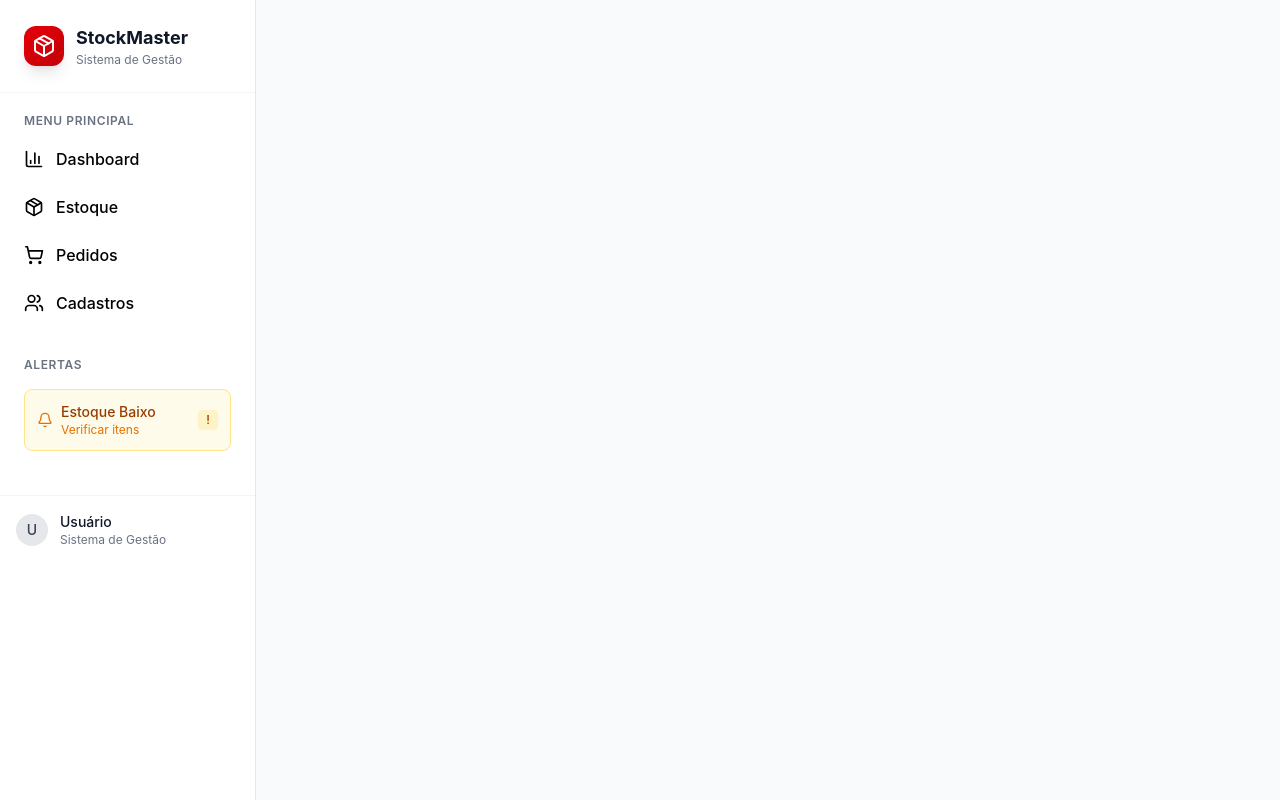
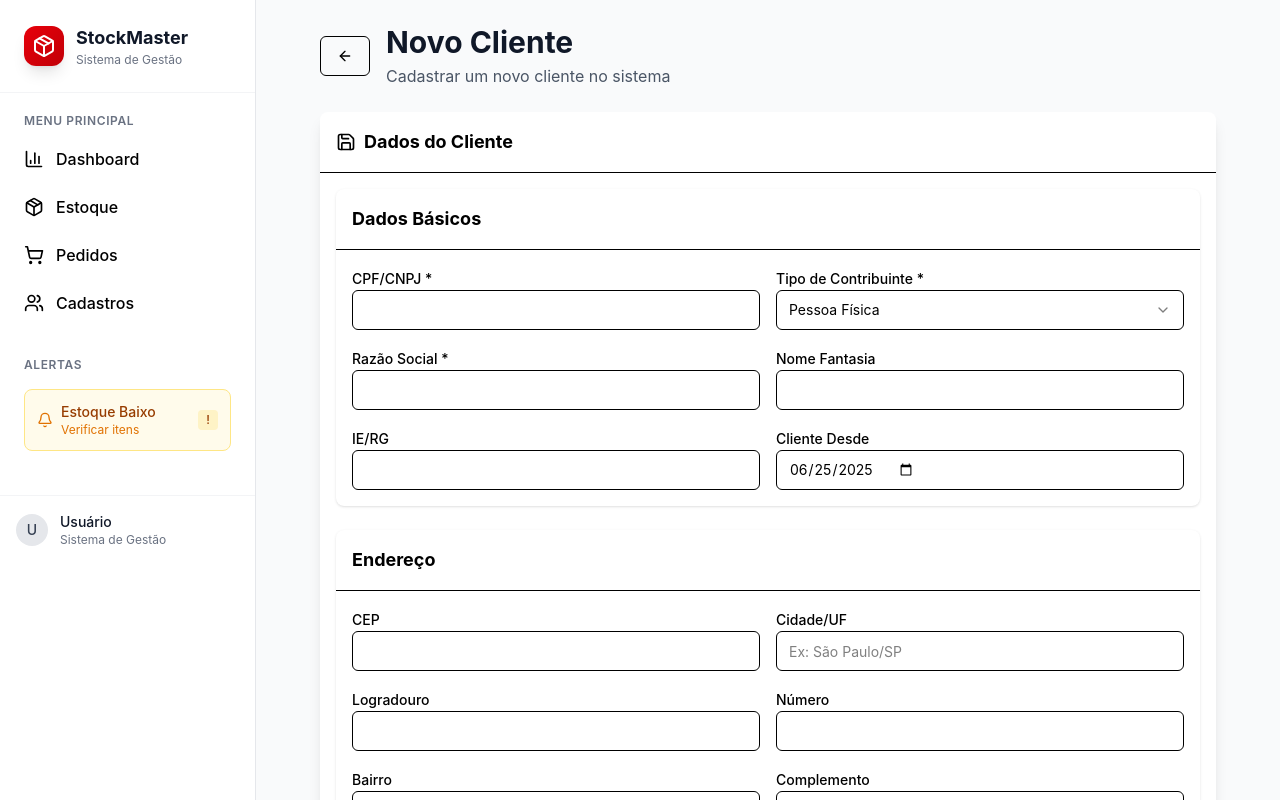
Before and after one commit to codebyjv/NewWLProject, a React (Vite) app: page /novo-cliente in a window 1280 px wide. Shown: the top 800 px of the page. Built offline with nearby package versions, Linux system fonts and the light colour scheme.

Commit message:
fix: corrigir rotas em App, ajustar importações e descomentar rota de NovoPedido; adicionar tipos exportados em customers.ts

```diff
--- a/src/App.tsx
+++ b/src/App.tsx
@@ -15,9 +15,9 @@ function App() {
         <Route path="/" element={<Dashboard />} />
         <Route path="/pedidos" element={<Pedidos />} />
         <Route path="/estoque" element={<Estoque />} />
-        <Route path="/cadastro" element={<Cadastro />} />
-        {/* <Route path="/novo-cliente" element={<NovoCliente />} />
-        <Route path="/novo-pedido" element={<NovoPedido />} /> */}
+        <Route path="/cadastros" element={<Cadastro />} />
+        <Route path="/novo-cliente" element={<NovoCliente />} />
+        {/* <Route path="/novo-pedido" element={<NovoPedido />} /> */}
       </Routes>
     </Layout>
   );
--- a/src/components/cadastros/CustomerForm.tsx
+++ b/src/components/cadastros/CustomerForm.tsx
@@ -1,4 +1,3 @@
-
 import React, { useState } from "react";
 
 import { CustomerFormProps } from "@/types/customerProps";
@@ -10,12 +9,19 @@ import { Textarea } from "@/components/ui/textarea";
 import { Switch } from "@/components/ui/switch";
 import { Select, SelectContent, SelectItem, SelectTrigger, SelectValue } from "@/components/ui/select";
 import { Card, CardContent, CardHeader, CardTitle } from "@/components/ui/card";
+import {
+  FormErrors,
+  CustomerFormValues,
+  Contato,
+  Endereco,
+  AllFields
+} from "@/types/customers";
+
 
 import { Plus, Trash2 } from "lucide-react";
 
-const [errors, setErrors] = useState<FormErrors>({});
-
 export default function CustomerForm({ customer, onSave, onCancel, isSaving }: CustomerFormProps) {
+  const [errors, setErrors] = useState<FormErrors>({});
   const [formData, setFormData] = useState<CustomerFormValues>({
     id: customer?.id || "",
     cpf_cnpj: customer?.cpf_cnpj || "",
@@ -284,7 +290,6 @@ export default function CustomerForm({ customer, onSave, onCancel, isSaving }: C
         <CardHeader className="flex flex-row items-center justify-between">
           <CardTitle>Contatos</CardTitle>
           <Button
-            // type="button" (comentado para teste)
             variant="outline"
             size="sm"
             onClick={addContact}>
@@ -299,7 +304,6 @@ export default function CustomerForm({ customer, onSave, onCancel, isSaving }: C
                 <h4 className="font-medium">Contato {index + 1}</h4>
                 {formData.contatos.length > 1 && (
                   <Button
-                    // type="button" (comentado para teste)
                     variant="default"
                     size="sm"
                     onClick={() => removeContact(index)}
@@ -372,13 +376,11 @@ export default function CustomerForm({ customer, onSave, onCancel, isSaving }: C
       {/* Botões */}
       <div className="flex justify-end gap-4">
         <Button
-          // type="button" (comentado para teste)
           variant="outline"
           onClick={onCancel}>
           Cancelar
         </Button>
         <Button
-          // type="submit" (comentado para teste)
           disabled={isSaving}
           className="bg-red-600 hover:bg-red-700"
         >
```
Also changed, not shown: src/types/customers.ts (+5 -5 lines).
